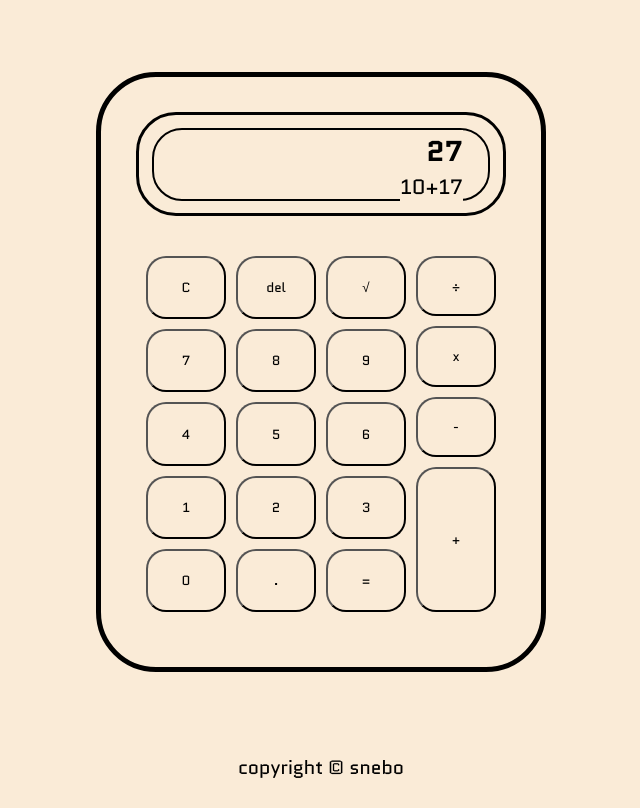
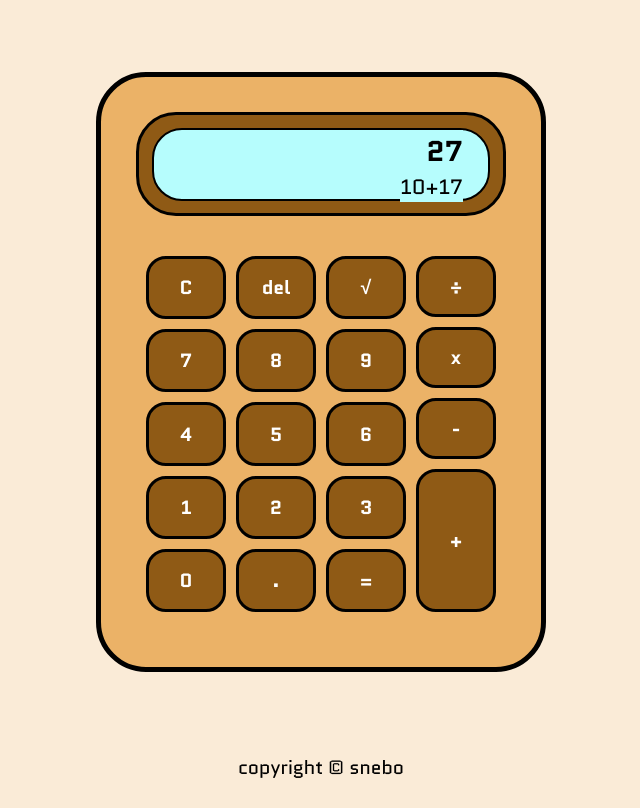
Before and after one commit to snebo/Calculator_js, a plain HTML site: page index.html in a window 1280 px wide. Shown: the whole page, without its empty margins (319-959 px from the left). Drawn offline with Linux system fonts and the light colour scheme.

Commit message:
Styled the calculator

```diff
--- a/styles/style.css
+++ b/styles/style.css
@@ -19,16 +19,18 @@
     align-items: center;
 }
 .calculator{
+    background-color: rgb(235, 178, 103);
     width: 450px;
     height: 600px;
     padding: 35px;
-    border-radius: 60px;
+    border-radius: 50px;
     border: 5px solid black;
     display: flex;
     flex-direction: column;
     gap: 20px;
 }
 .inputBox{
+    background-color: rgb(143, 90, 21);
     width: 100%;
     border-radius: 40px;
     height: 20%;
@@ -36,6 +38,7 @@
     flex-grow: 0;
 }
 .textBox{
+    background-color: rgb(182, 253, 253);
     width: 93%;
     height: 75%;
     margin: 3.5%;
@@ -49,19 +52,23 @@
     justify-content: space-between;
 }
 .result{
+    background-color: rgb(182, 253, 253);
     font-size: 1.8rem;
     font-weight: bold;
 }
 .func{
+    background-color: rgb(182, 253, 253);
     font-size: 1.3rem;
 }
 .controls{
+    background-color: rgb(235, 178, 103);
     flex-grow: 1;
     display: flex;
     justify-content: center;
     padding: 15px 0;
 }
 .col{
+    background-color: rgb(235, 178, 103);
     display: flex;
     flex-direction: column;
     justify-content: space-between;
@@ -73,8 +80,14 @@ button{
     border-radius: 20px;
 }
 .btn{
+    cursor: pointer;
+    background-color: rgb(143, 90, 21) ;
     margin: 5px;
     flex: 1;
+    font-size: 1.2rem;
+    border: 3px solid black;
+    font-weight: bold;
+    color: white;
 }
 .plus{
     flex-grow: 2.5;
```
